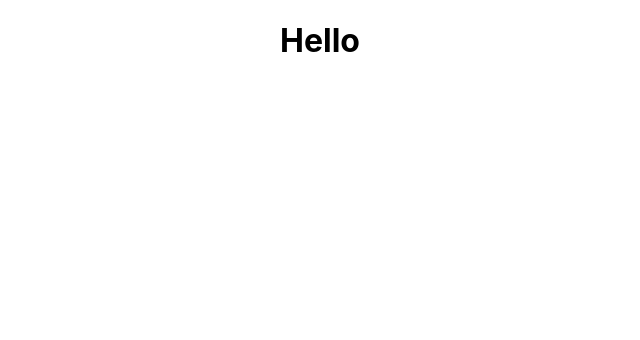
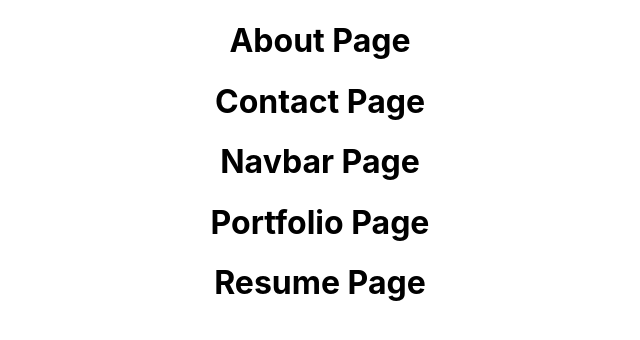
Before and after one commit to Maalie04/React-Portfolio, a React (Create React App) app in the folder portfolio/: page / in a window 1280 px wide. Shown: the top 340 px of the page, without its empty margins (320-960 px from the left). Built offline with nearby package versions, Linux system fonts and the light colour scheme.

Commit message:
adding components

```diff
--- a/portfolio/src/App.js
+++ b/portfolio/src/App.js
@@ -1,11 +1,19 @@
-
+import About from "./components/About";
+import Contact from "./components/Contact";
+import Navbar from "./components/Navbar";
+import Portfolio from "./components/Portfolio";
+import Resume from "./components/Resume";
 import './App.css';
 
 function App() {
   return (
-    <div className="App">
-    <h1> Hello </h1>
-    </div>
+  <div className="App">
+   <About></About>
+   <Contact></Contact>
+   <Navbar></Navbar>
+   <Portfolio></Portfolio>
+   <Resume></Resume>
+   </div>
   );
 }
 
--- /dev/null
+++ b/portfolio/src/components/About.js
@@ -0,0 +1,9 @@
+import React from "react";
+
+export default function About() {
+    return (
+        <div>
+        <h1> About Page </h1>
+        </div>
+    );
+}
--- /dev/null
+++ b/portfolio/src/components/Contact.js
@@ -0,0 +1,9 @@
+import React from "react";
+
+export default function Contact() {
+    return (
+        <div>
+        <h1>Contact Page </h1>
+        </div>
+    );
+}
--- /dev/null
+++ b/portfolio/src/components/Navbar.js
@@ -0,0 +1,9 @@
+import React from "react";
+
+export default function Navbar() {
+    return (
+        <div>
+        <h1> Navbar Page </h1>
+        </div>
+    );
+}
--- /dev/null
+++ b/portfolio/src/components/Portfolio.js
@@ -0,0 +1,9 @@
+import React from "react";
+
+export default function Portfolio() {
+    return (
+        <div>
+        <h1> Portfolio Page </h1>
+        </div>
+    );
+}
--- /dev/null
+++ b/portfolio/src/components/Resume.js
@@ -0,0 +1,9 @@
+import React from "react";
+
+export default function Resume() {
+    return (
+        <div>
+        <h1> Resume Page </h1>
+        </div>
+    );
+}
```
Also changed, not shown: 1 other file (tests, documents, lock files or other folders).
